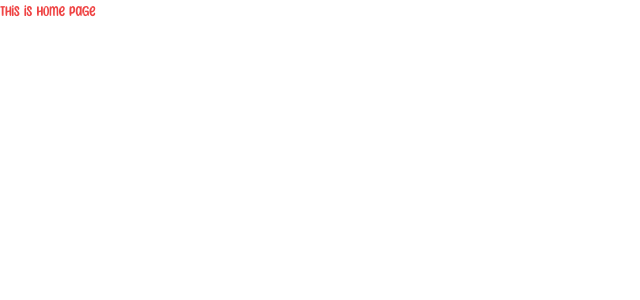
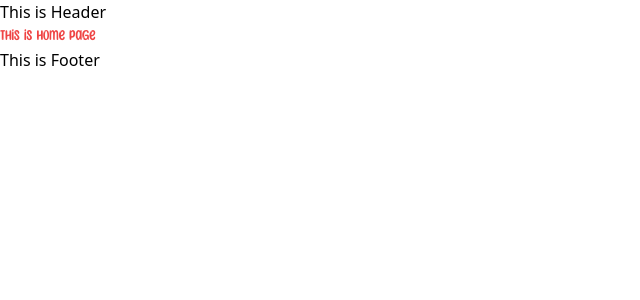
Before and after one commit to Pet3r1512/TechWarriorsGaming, a React (Vite) app: page / in a window 1280 px wide. Shown: the top 300 px of the page, without its empty margins (0-640 px from the left). Built offline with nearby package versions, Linux system fonts and the light colour scheme.

Commit message:
Component setup example

```diff
--- a/src/components/Footer/index.jsx
+++ b/src/components/Footer/index.jsx
@@ -0,0 +1,5 @@
+export default function Footer() {
+    return (
+        <p>This is Footer</p>
+    )
+}
--- /dev/null
+++ b/src/components/Header/Menu.jsx
@@ -0,0 +1,5 @@
+export default function Menu() {
+    return (
+        <p>This is Menu</p>
+    )
+}
--- a/src/components/Header/index.jsx
+++ b/src/components/Header/index.jsx
@@ -0,0 +1,5 @@
+export default function Header() {
+    return (
+        <p>This is Header</p>
+    )
+}
--- /dev/null
+++ b/src/components/index.jsx
@@ -0,0 +1,2 @@
+export { default as Header } from './Header'
+export { default as Footer } from './Footer'
--- a/src/pages/HomePage.jsx
+++ b/src/pages/HomePage.jsx
@@ -1,5 +1,12 @@
+// Component
+import { Header, Footer } from "../components"
+
 export default function HomePage() {
     return (
-        <p className="font-sunnyspells text-red-500">This is home page</p>
+        <>
+            <Header />
+            <p className="font-sunnyspells text-red-500">This is home page</p>
+            <Footer />
+        </>
     )
 }
```
